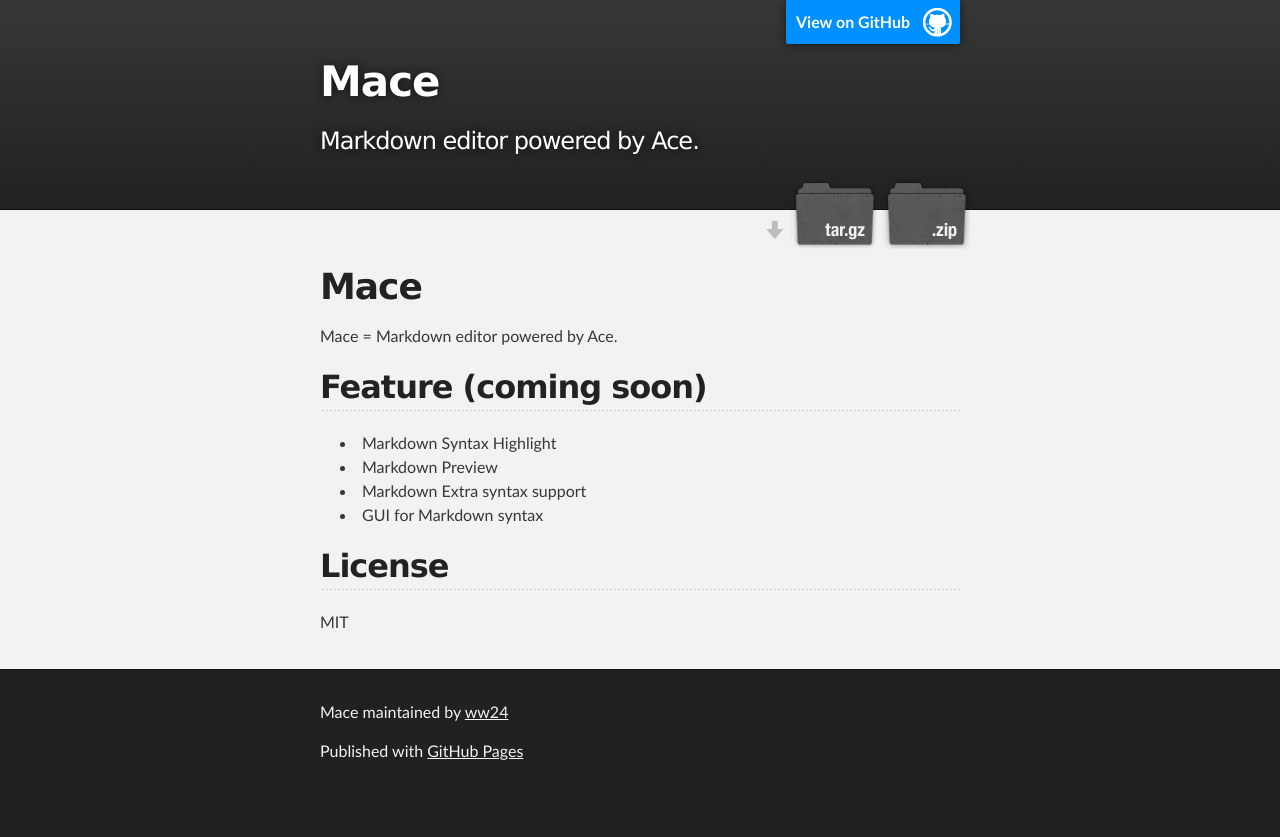
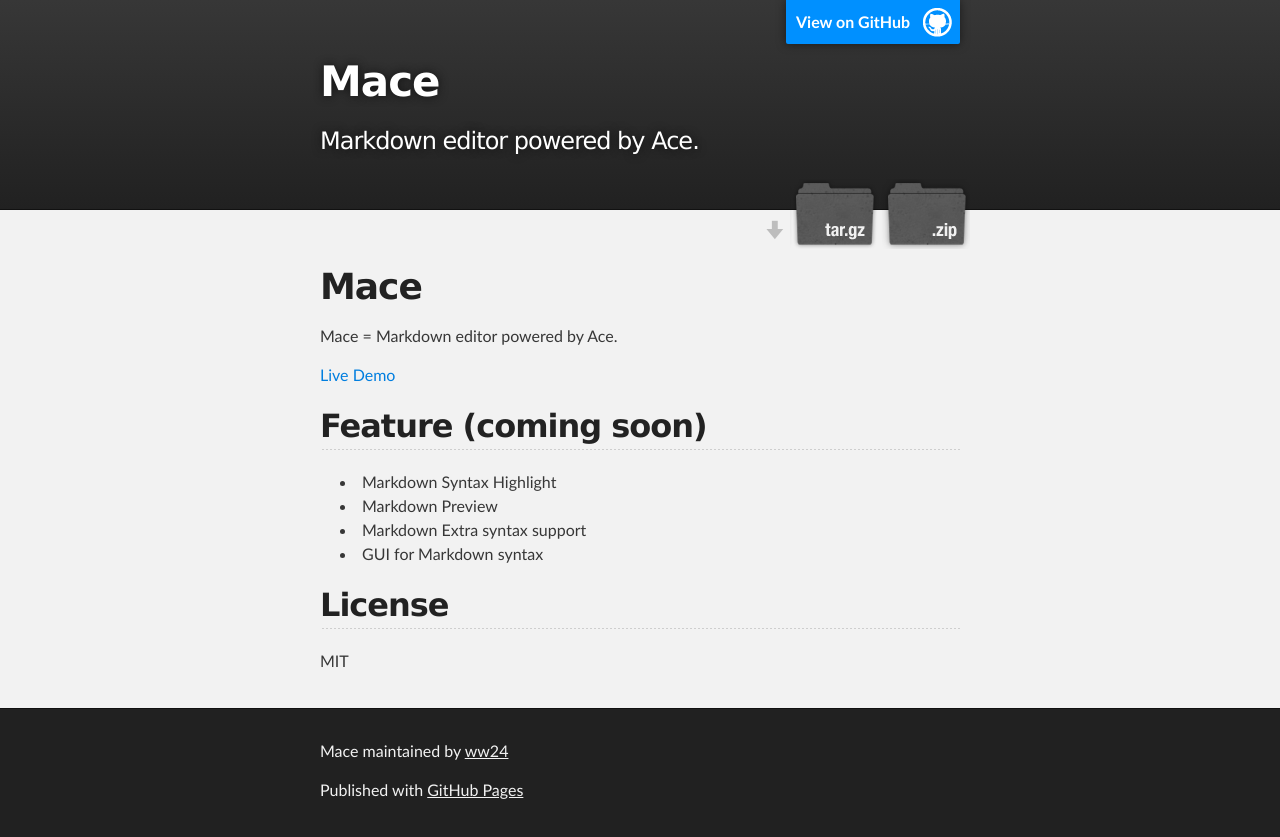
Before and after one commit to ww24/mace, a plain HTML site: page index.html in a window 1280 px wide. Before the commit the page ends 800 px from the top, so only its background shows below. Drawn offline with Linux system fonts and the light colour scheme.

Commit message:
Update description

```diff
--- a/index.html
+++ b/index.html
@@ -36,6 +36,8 @@
 
 <p>Mace = Markdown editor powered by Ace.</p>
 
+<p><a href="http://ww24.info/mace/example/">Live Demo</a></p>
+
 <h2>
 <a name="feature-coming-soon" class="anchor" href="#feature-coming-soon"><span class="octicon octicon-link"></span></a>Feature (coming soon)</h2>
 
```
